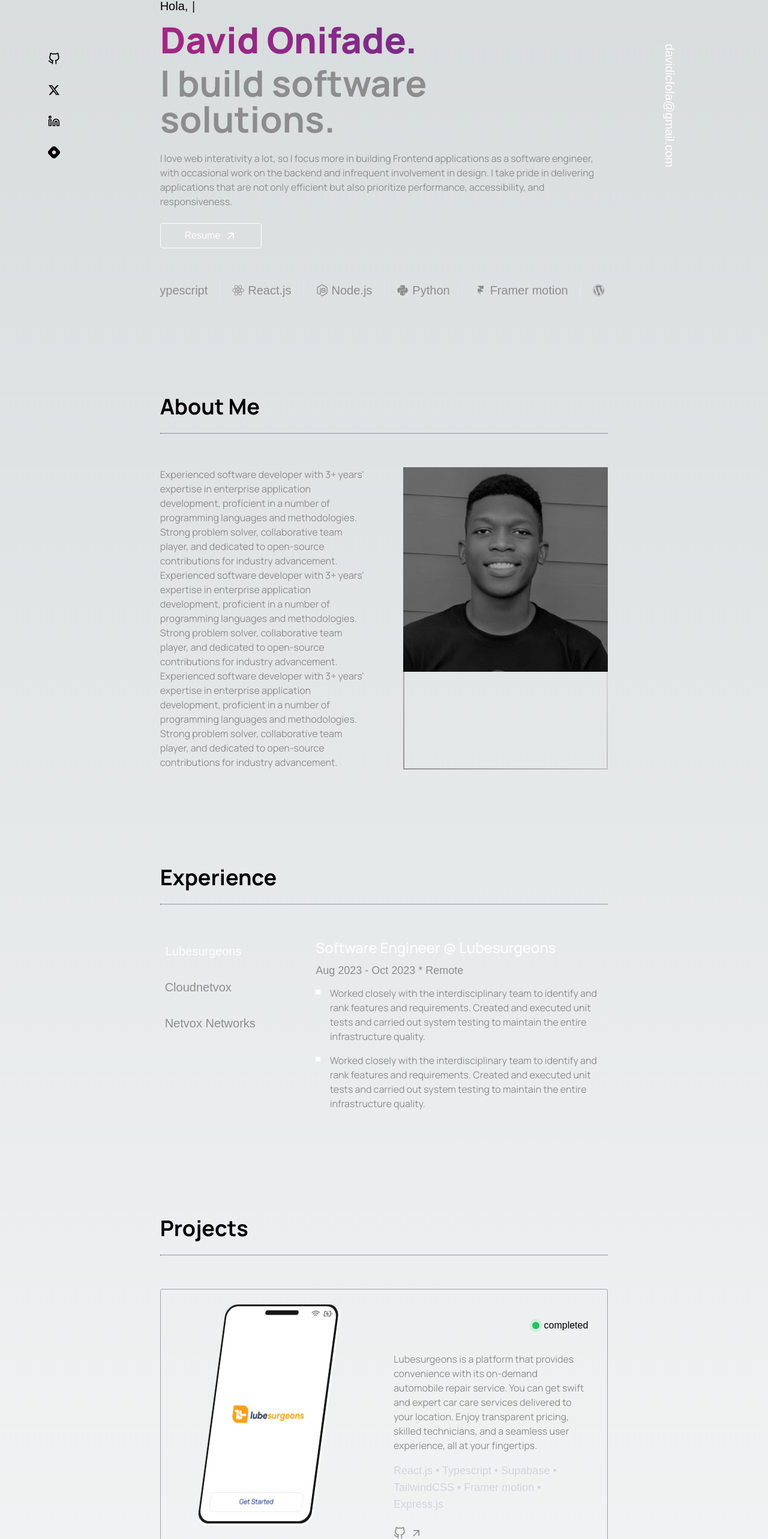
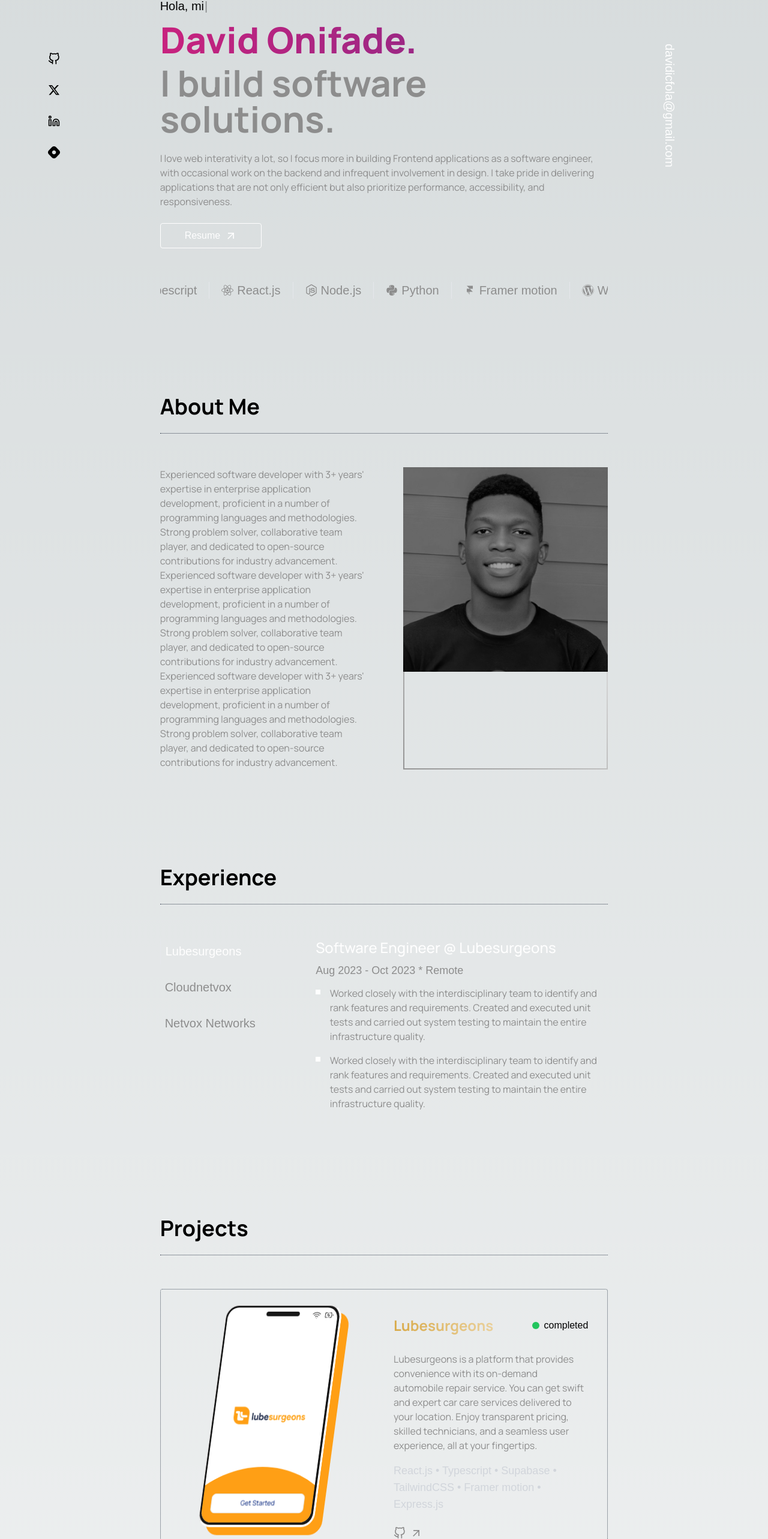
Before and after one commit to zyzer01/portfolio-zyzer, a Next.js app: page / in a window 1280 px wide. Shown: the part 224-2790 px from the top of the page at 60% size. Built offline with nearby package versions, Linux system fonts and the light colour scheme; a web font is replaced by a local one.

Commit message:
update 6 files

```diff
--- a/src/components/FloatingPhone.tsx
+++ b/src/components/FloatingPhone.tsx
@@ -1,10 +1,15 @@
+'use client';
 import { motion } from 'framer-motion';
 import Image from 'next/image';
 import { FiBatteryCharging, FiWifi } from 'react-icons/fi';
-import { PhoneProps } from '@/utils/interfaces';
+import { ColorVariants, PhoneProps } from '@/utils/interfaces';
 
 const FloatingPhone: React.FC<PhoneProps> = ({ imageSrc, bgColor, hasTopBanner }) => {
-  console.log(bgColor);
+  const colorVariants: ColorVariants = {
+    yellow: 'bg-lubesurgeons',
+    blue: 'bg-cloudnetvox',
+    purple: 'bg-cohost',
+  };
 
   return (
     <div
@@ -12,7 +17,7 @@
         transformStyle: 'preserve-3d',
         transform: 'rotateY(-30deg) rotateX(15deg)',
       }}
-      className={`rounded-[24px] ${bgColor}`}>
+      className={`rounded-[24px] ${colorVariants[bgColor]}`}>
       <motion.div
         initial={{
           transform: 'translateZ(8px) translateY(-2px)',
@@ -36,10 +41,12 @@
           </button>
 
           {hasTopBanner && (
-            <div className={`absolute -left-32 -top-32 h-64 w-64 rounded-full ${bgColor}`} />
+            <div
+              className={`absolute -left-32 -top-32 h-64 w-64 rounded-full ${colorVariants[bgColor]}`}
+            />
           )}
           <div
-            className={`absolute -bottom-72 left-[50%] h-96 w-96 -translate-x-[50%] rounded-full ${bgColor}`}
+            className={`absolute -bottom-72 left-[50%] h-96 w-96 -translate-x-[50%] rounded-full ${colorVariants[bgColor]}`}
           />
         </div>
       </motion.div>
--- a/src/components/OtherProjects.tsx
+++ b/src/components/OtherProjects.tsx
@@ -2,6 +2,7 @@
 import { MdOutlineArrowOutward } from 'react-icons/md';
 import { CiFolderOn } from 'react-icons/ci';
 import { FiGithub } from 'react-icons/fi';
+import { otherProjects } from '@/utils/items';
 
 const OtherProjects = () => {
   return (
@@ -19,33 +20,36 @@
       </div>
 
       <div className="grid grid-cols-3 pt-16">
+        {otherProjects.map((item) => (
           <div className="border border-gray-600 border-dotted p-8 rounded">
             <div className="flex justify-between items-center text-shade">
               <p className="text-5xl">
                 <CiFolderOn />
               </p>
               <div className="flex text-xl space-x-2">
-              <Link href="/">
+                {item.isOnGithub && (
+                  <Link href={item.repository} target="_blank">
                     <p className="hover:scale-125 transition ease-in-out duration-300">
                       <FiGithub />
                     </p>
                   </Link>
-              <Link href="/">
+                )}
+                {item.isLive && (
+                  <Link href={item.liveLink} target="_blank">
                     <p className="hover:scale-125 transition ease-in-out duration-300">
                       <MdOutlineArrowOutward />
                     </p>
                   </Link>
+                )}
               </div>
             </div>
             <div className="flex flex-col space-y-2 pt-3">
-            <h3 className="text-xl font-bold">Weather App</h3>
-            <p className="text-shade text-sm leading-relaxed">
-              Lubesurgeons is a platform that provides convenience with its on-demand automobile
-              repair service.
-            </p>
-            <p className="proggy text-shade pt-5">Javascript • Tailwindcss • HTML</p>
+              <h3 className="text-xl font-bold">{item.name}</h3>
+              <p className="text-shade text-sm leading-relaxed">{item.description}</p>
+              <p className="proggy text-shade pt-5">{item.technologies}</p>
             </div>
           </div>
+        ))}
       </div>
     </div>
   );
--- a/src/components/Projects.tsx
+++ b/src/components/Projects.tsx
@@ -1,17 +1,10 @@
-'use client';
-
-import { motion, useAnimation } from 'framer-motion';
-import lubesurgeons from '/public/images/lubesurgeons.png';
-import lubesurgeons2 from '/public/images/cloudnetvox.png';
 import Link from 'next/link';
 import { FiGithub } from 'react-icons/fi';
 import { MdOutlineArrowOutward } from 'react-icons/md';
 import Heading from './ui/Heading';
 import { projects } from '@/utils/items';
-import Image from 'next/image';
 import FloatingPhone from './FloatingPhone';
 const Projects = () => {
-  const hoverAnimation = useAnimation();
   return (
     <div>
       <div className="mb-14 border-b pb-6 border-gray-700 border-dotted">
@@ -27,39 +20,6 @@
               <div>
                 <FloatingPhone imageSrc={item.projectLogo} bgColor={item.phoneBgColor} />
               </div>
-              <div>
-                <div className="flex items-center justify-between">
-                  <Heading projectName={item.name} color={item.color} />
-                  <p className="proggy flex items-center">
-                    <span className="relative flex h-3 w-3 mr-2">
-                      <span className="animate-ping absolute inline-flex h-full w-full rounded-full opacity-75 bg-green-400"></span>
-                      <span className="relative inline-flex rounded-full h-3 w-3 bg-green-500"></span>
-                    </span>
-                    completed
-                  </p>
-                </div>
-                <p className="text-shade my-4">{item.description}</p>
-                <p className="flex proggy text-lg text-gray-300">
-                  <span>{item.technologies}</span>
-                </p>
-                <div className="flex text-xl space-x-2 text-shade pt-6">
-                  <Link href={item.repository}>
-                    <p className="hover:scale-125 transition ease-in-out duration-300">
-                      <FiGithub />
-                    </p>
-                  </Link>
-                  {item.isLive && (
-                    <Link href={item.liveLink}>
-                      <p className="hover:scale-125 transition ease-in-out duration-300">
-                        <MdOutlineArrowOutward />
-                      </p>
-                    </Link>
-                  )}
-                </div>
-              </div>
-            </>
-          ) : (
-            <>
               <div>
                 <div className="flex items-center justify-between">
                   <Heading projectName={item.name} color={item.color} />
@@ -92,12 +52,43 @@
                   )}
                 </div>
               </div>
+            </>
+          ) : (
+            <>
               <div>
-                <FloatingPhone
-                  imageSrc={item.projectLogo}
-                  bgColor={item.phoneBgColor}
-                  // hasTopBanner={item.hasTopBanner}
-                />
+                <div className="flex items-center justify-between">
+                  <Heading projectName={item.name} color={item.color} />
+                  <p className="proggy flex items-center">
+                    <span className="relative flex h-3 w-3 mr-2">
+                      <span className="animate-ping absolute inline-flex h-full w-full rounded-full opacity-75 bg-green-400"></span>
+                      <span className="relative inline-flex rounded-full h-3 w-3 bg-green-500"></span>
+                    </span>
+                    completed
+                  </p>
+                </div>
+                <p className="text-shade my-4">{item.description}</p>
+                <p className="flex proggy text-lg text-gray-300">
+                  <span>{item.technologies}</span>
+                </p>
+                <div className="flex text-xl space-x-2 text-shade pt-6">
+                  {item.isOnGithub && (
+                    <Link href={item.repository} target="_blank">
+                      <p className="hover:scale-125 transition ease-in-out duration-300">
+                        <FiGithub />
+                      </p>
+                    </Link>
+                  )}
+                  {item.isLive && (
+                    <Link href={item.liveLink} target="_blank">
+                      <p className="hover:scale-125 transition ease-in-out duration-300">
+                        <MdOutlineArrowOutward />
+                      </p>
+                    </Link>
+                  )}
+                </div>
+              </div>
+              <div>
+                <FloatingPhone imageSrc={item.projectLogo} bgColor={item.phoneBgColor} />
               </div>
             </>
           )}
--- a/src/components/ui/Heading.tsx
+++ b/src/components/ui/Heading.tsx
@@ -1,10 +1,16 @@
-import { HeadingProps } from '@/utils/interfaces';
+import { HeadingProps, ColorVariants } from '@/utils/interfaces';
 
 const Heading: React.FC<HeadingProps> = ({ projectName, color }) => {
+  const colorVariants: ColorVariants = {
+    yellow: 'from-yellow-600 to-bright',
+    blue: 'from-blue-600 to-bright',
+    purple: 'from-purple-500 to-bright',
+  };
+
   return (
     <h3 className="text-2xl font-bold my-3">
       <span
-        className={`bg-clip-text text-transparent bg-gradient-to-r ${color} to-bright animate-gradient`}>
+        className={`bg-clip-text text-transparent bg-gradient-to-r ${colorVariants[color]} animate-gradient`}>
         {projectName}
       </span>
     </h3>
--- a/src/utils/interfaces.ts
+++ b/src/utils/interfaces.ts
@@ -8,6 +8,10 @@
   color: string;
 }
 
+export interface ColorVariants {
+  [key: string]: string;
+}
+
 export interface PhoneProps {
   imageSrc: any;
   bgColor: string;
--- a/src/utils/items.tsx
+++ b/src/utils/items.tsx
@@ -122,8 +122,8 @@
   {
     id: 1,
     name: 'Lubesurgeons',
-    color: 'from-yellow-600',
-    phoneBgColor: 'bg-lubesurgeons',
+    color: 'yellow',
+    phoneBgColor: 'yellow',
     projectLogo: '/images/Lubesurgeons main logo.webp',
     description:
       'Lubesurgeons is a platform that provides convenience with its on-demand automobile repair service. You can get swift and expert car care services delivered to your location. Enjoy transparent pricing, skilled technicians, and a seamless user experience, all at your fingertips.',
@@ -134,33 +134,46 @@
     technologies: 'React.js • Typescript • Supabase • TailwindCSS • Framer motion • Express.js ',
     isReversed: true,
   },
-  // {
-  //   id: 2,
-  //   name: 'Cloudnetvox',
-  //   color: 'from-blue-600',
-  //   phoneBgColor: 'bg-cloudnetvox',
-  //   projectLogo: '/images/cloudnetvox logo.png',
-  //   description:
-  //     'Lubesurgeons is a platform that provides convenience with its on-demand automobile repair service. You can get swift and expert car care services delivered to your location. Enjoy transparent pricing, skilled technicians, and a seamless user experience, all at your fingertips.',
-  //   repository: 'https://github.com/zyzer01/cloudnetvox-new',
-  //   liveLink: 'https://lubesurgeons.com',
-  //   isLive: true,
-  //   isOnGithub: true,
-  //   technologies: 'React.js • Typescript • Supabase • TailwindCSS • Framer motion • Express.js ',
-  // },
-  // {
-  //   id: 3,
-  //   name: 'Cohost',
-  //   color: 'from-blue-600',
-  //   phoneBgColor: 'bg-cohost',
-  //   projectLogo: '/images/Cohosts-1-1.png',
-  //   description:
-  //     'Lubesurgeons is a platform that provides convenience with its on-demand automobile repair service. You can get swift and expert car care services delivered to your location. Enjoy transparent pricing, skilled technicians, and a seamless user experience, all at your fingertips.',
-  //   repository: 'https://github.com/zyzer01/cloudnetvox-new',
-  //   liveLink: 'https://lubesurgeons.com',
-  //   isLive: true,
-  //   isOnGithub: true,
-  //   technologies: 'Wordpress • Elementor • Slider Revolution',
-  //   isReversed: true,
-  // },
+  {
+    id: 2,
+    name: 'Cloudnetvox',
+    color: 'blue',
+    phoneBgColor: 'blue',
+    projectLogo: '/images/cloudnetvox logo.png',
+    description: 'Cloudnetvox is a leading domains and web hosting provider',
+    repository: 'https://github.com/zyzer01/cloudnetvox-new',
+    liveLink: 'https://lubesurgeons.com',
+    isLive: true,
+    isOnGithub: true,
+    technologies: 'React.js • Typescript • Supabase • TailwindCSS • Framer motion • Express.js ',
+  },
+  {
+    id: 3,
+    name: 'Cohost',
+    color: 'purple',
+    phoneBgColor: 'purple',
+    projectLogo: '/images/Cohosts-1-1.png',
+    description:
+      'Cohost is a UK Real Estate agency that offer higher rental income as well as flexible letting (short, medium, and long let). CoHosts handles everything from booking to check-out, housekeeping and maintenance.',
+    repository: 'https://github.com/zyzer01/cloudnetvox-new',
+    liveLink: 'https://lubesurgeons.com',
+    isLive: true,
+    isOnGithub: false,
+    technologies: 'Wordpress • Elementor • Slider Revolution',
+    isReversed: true,
+  },
 ];
+
+export const otherProjects = [
+  {
+    id: 1,
+    name: 'Flight Booker',
+    description:
+      'Lubesurgeons is a platform that provides convenience with its on-demand automobile repair service.',
+    technologies: 'React.js • Javascript • Tailwindcss',
+    repository: 'https://github.com/zyzer01/travel-app',
+    liveLink: 'https://travel-app-zyzer01.vercel.app',
+    isLive: true,
+    isOnGithub: true,
+  },
+];
```
Lines whose indentation alone changed are shown as unchanged.
